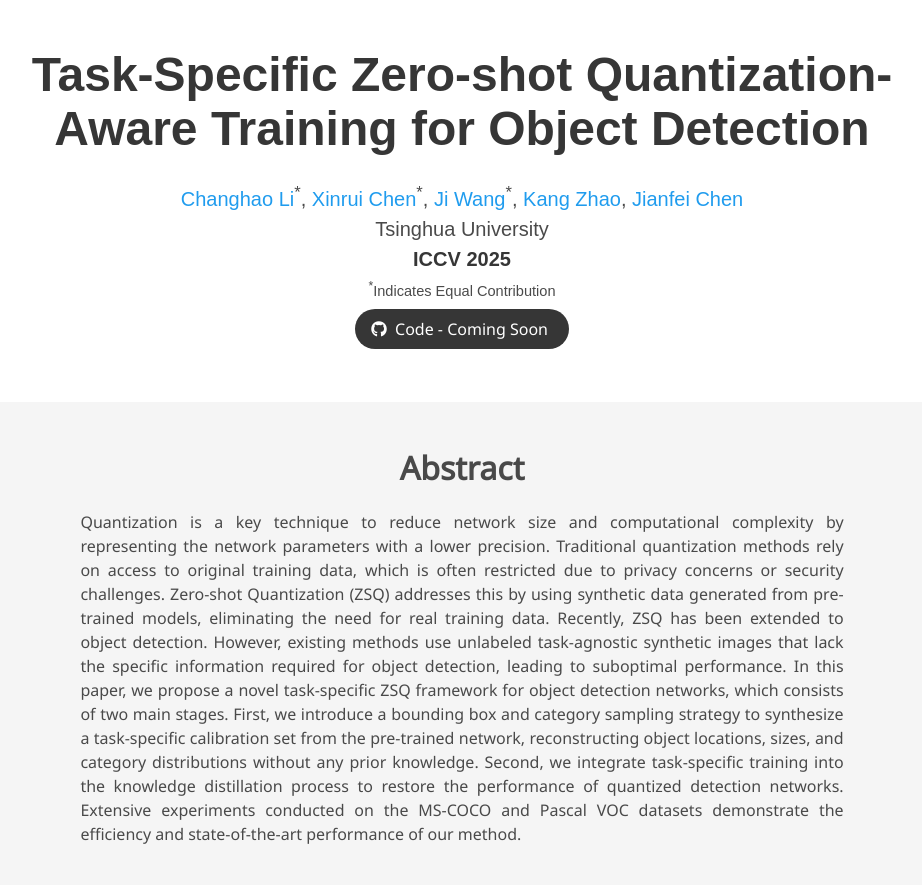
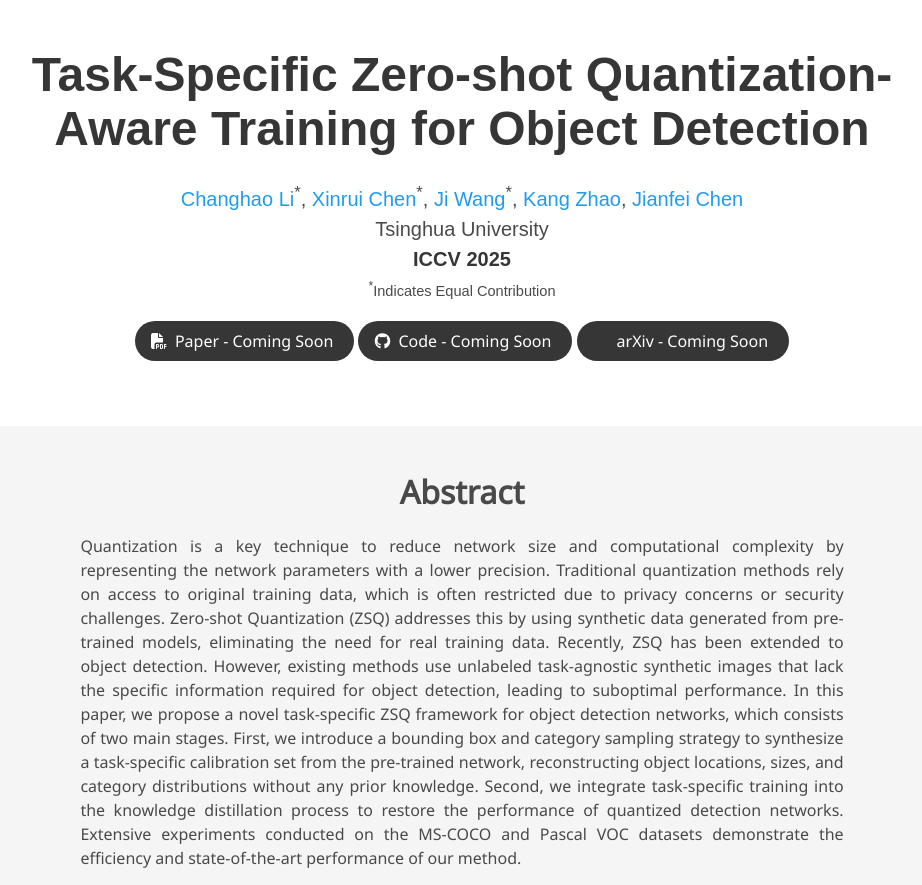
Before and after one commit to DFQ-Dojo/dfq-toolkit-webpage, a plain HTML site: page index.html in a window 1280 px wide. Shown: the top 885 px of the page, without its empty margins (178-1100 px from the left). Drawn offline with nearby package versions, Linux system fonts and the light colour scheme; some icons are missing; a web font is replaced by a local one.

Commit message:
update webpage

```diff
--- a/index.html
+++ b/index.html
@@ -74,18 +74,18 @@
                   </div>
 
                   <!-- todo: add this once arxiv version is released-->
-                  <!-- <div class="column has-text-centered">
-                    <div class="publication-links"> -->
+                  <div class="column has-text-centered">
+                    <div class="publication-links">
                          <!-- Arxiv PDF link -->
-                      <!-- <span class="link-block">
-                        <a href="https://arxiv.org/pdf/<ARXIV PAPER ID>.pdf" target="_blank"
+                      <span class="link-block">
+                        <a href="" target="_blank"
                         class="external-link button is-normal is-rounded is-dark">
                         <span class="icon">
                           <i class="fas fa-file-pdf"></i>
                         </span>
-                        <span>Paper</span>
+                        <span>Paper - Coming Soon</span>
                       </a>
-                    </span> -->
+                    </span>
 
                   <!-- Github link -->
                   <span class="link-block">
@@ -99,15 +99,15 @@
                 </span>
 
                 <!-- ArXiv abstract Link -->
-                <!-- <span class="link-block">
-                  <a href="https://arxiv.org/abs/<ARXIV PAPER ID>" target="_blank"
+                <span class="link-block">
+                  <a href="" target="_blank"
                   class="external-link button is-normal is-rounded is-dark">
                   <span class="icon">
                     <i class="ai ai-arxiv"></i>
                   </span>
-                  <span>arXiv</span>
+                  <span>arXiv - Coming Soon</span>
                 </a>
-              </span> -->
+              </span>
             </div>
           </div>
         </div>
@@ -245,12 +245,12 @@
 
 <!-- todo: add after arxiv is released -->
 <!--BibTex citation -->
-  <!-- <section class="section" id="BibTeX">
+  <section class="section" id="BibTeX">
     <div class="container is-max-desktop content">
       <h2 class="title">BibTeX</h2>
-      <pre><code>BibTex Code Here</code></pre>
+      <pre><code>TBD</code></pre>
     </div>
-</section> -->
+</section>
 <!--End BibTex citation -->
 
 
```
